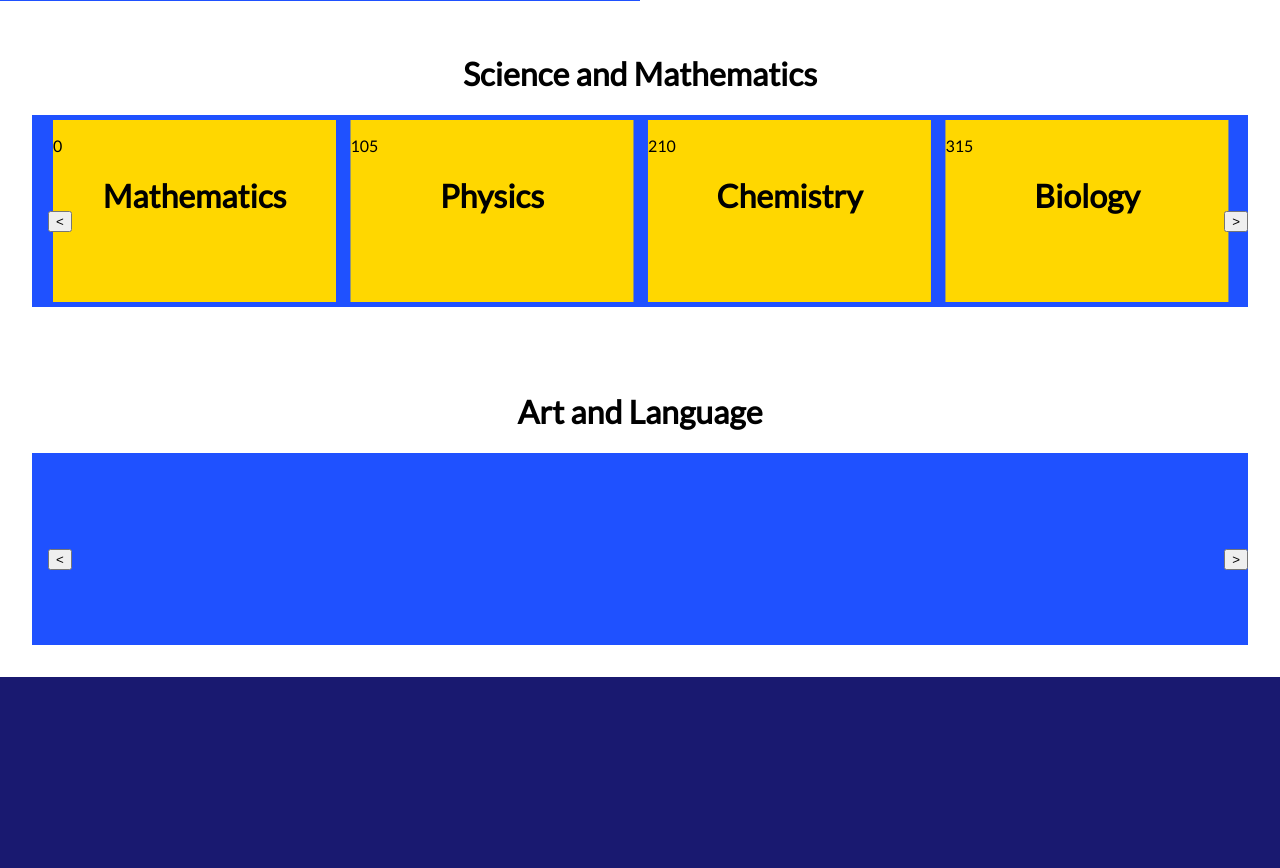
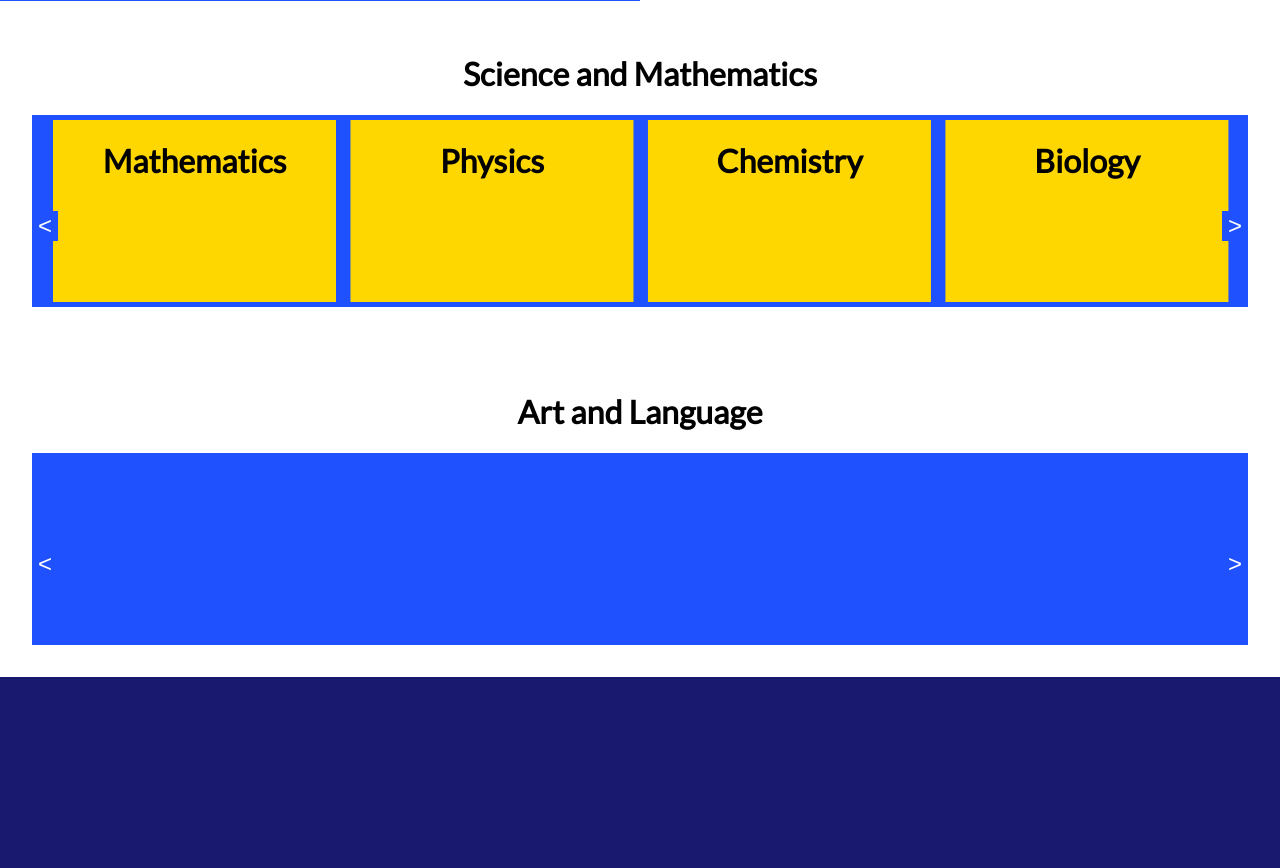
Before and after one commit to cheks123/ssceplus, a Django app: page /subjects in a window 1280 px wide. Shown: the part 684-1552 px from the top of the page. Run offline with Django 4.2, Linux system fonts and the light colour scheme; some libraries are stand-ins or nearby versions.

Commit message:
improved subject carousal

```diff
--- a/home/templates/home/index.html
+++ b/home/templates/home/index.html
@@ -10,9 +10,6 @@
     <link rel="stylesheet" href="{% static 'css/main.css' %}" type="text/css">
     <link ref="icon" type="image/x-icon" href="{% static 'image/favicon.ico' %}">
     <title>{% block title %} {{ title }}{% endblock %}</title>
-    <!--{% load bootstrap5 %}
-    {% bootstrap_css %}
-    {% bootstrap_javascript %} -->
     <style>
         #hero-image{
             height: 400px;
@@ -72,8 +69,8 @@
             <p>3</p>
             <h1>Biology</h1>
         </div>
-        <button class="previous" id="previous"><</button>
-        <button class="next" id="next">></button>
+        <button class="previous" id="previous">&#60;</button>
+        <button class="next" id="next">&#62;</button>
     </div>
 </div>
 <div class="row subjects">
--- a/static/css/main.css
+++ b/static/css/main.css
@@ -125,13 +125,27 @@
     top:0;
 }
 
+.slide p{
+    display:none;
+    z-index: 10;
+}
+
+
 .slider button{
     position:absolute;
     top:50%;
+    cursor: pointer;
+    font-size: 1.5rem;
+    border:none;
+    background-color: #1f51ff;
+    color:#fff;
 }
 
 .slider button.next{
     right:0;
+}
+.slider button.previous{
+    left:0;
 }
 
 footer div{
@@ -139,6 +153,7 @@
     height: 12rem;
     background-color: #191970;
 }
+
 
 @media(max-width:600px){
     .toggle-button{
--- a/static/js/main.js
+++ b/static/js/main.js
@@ -28,11 +28,49 @@
         let position = Number(node.firstElementChild.innerText) - 105
         if (position < 0){
             position = 315
+
         }
         node.firstElementChild.innerText = position
-        node.style.transform = `translate(${position}%, 0)`
+        if (position != 315){
+            node.style.zIndex = "20"
+            node.style.transition = "all 2s"
+            node.style.transform = `translate(${position}%, 0)`
+        }
+        else{
+            node.style.zIndex = "10"
+            node.style.transition = "all 0s"
+            node.style.transform = `translate(${position}%, 0)`
+        }
 
     })
+
+
+
+})
+
+previous.addEventListener('click', ()=>{
+    curr = curr + 105
+    slides.forEach(node=>{
+        let position = Number(node.firstElementChild.innerText) + 105
+        if (position > 315){
+            position = 0
+        }
+        node.firstElementChild.innerText = position
+        if (position != 0){
+            node.style.zIndex = "20"
+            node.style.transition = "all 2s"
+            node.style.transform = `translate(${position}%, 0)`
+        }
+        else{
+            node.style.zIndex = "10"
+            node.style.transition = "all 0s"
+            node.style.transform = `translate(${position}%, 0)`
+        }
+        //node.style.transform = `translate(${position}%, 0)`
+
+    })
+
+
 
 })
 
```
